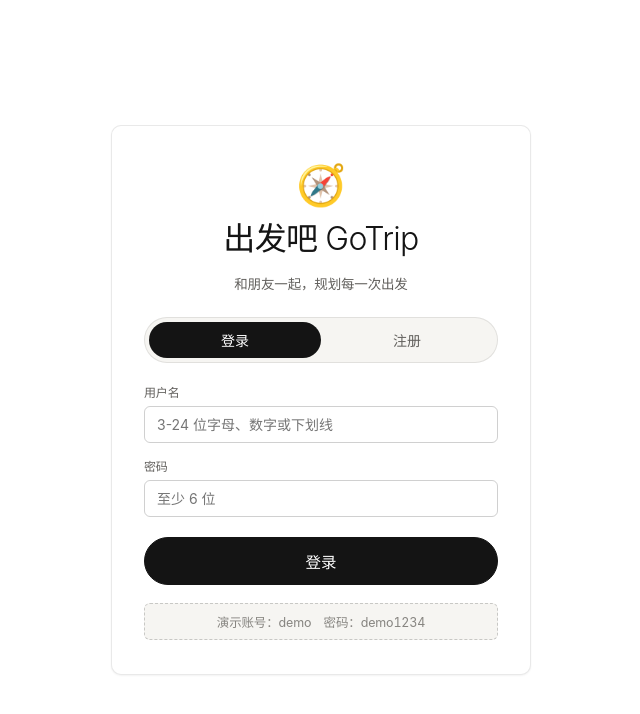
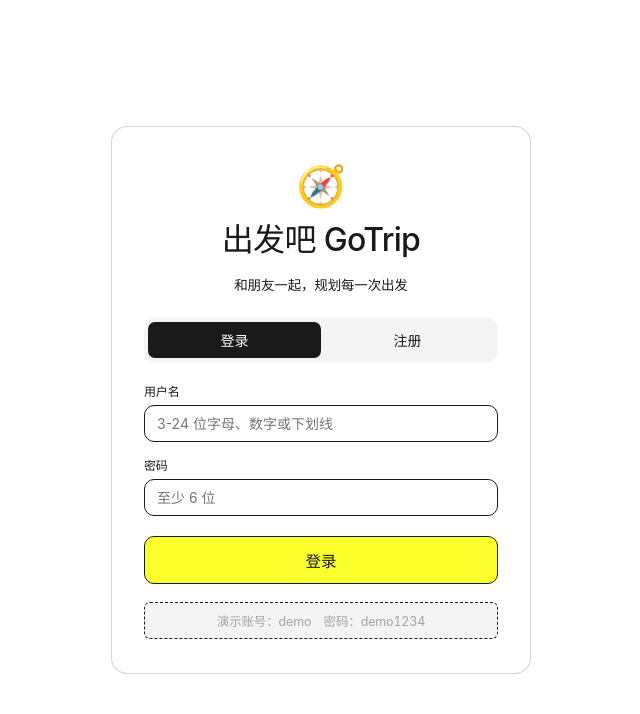
Before and after one commit to icecolaa/go-trip, a React (Vite) app in the folder client/: page /#/login in a window 1280 px wide. Shown: the top 714 px of the page, without its empty margins (319-959 px from the left). Built offline with nearby package versions, Linux system fonts and the light colour scheme.

Commit message:
style: 按 DESIGN.md（Programa）全站重构——白画布+雾灰次表面+墨线边框、荧光黄唯一强调色仅用于主操作、标题 42px/500、按钮输入 10px 卡片 16px、去阴影渐变模糊；规范为 light-only，移除主题切换

```diff
--- a/client/src/components/CreateTripModal.tsx
+++ b/client/src/components/CreateTripModal.tsx
@@ -93,7 +93,7 @@ export default function CreateTripModal({ onClose, onCreated }: { onClose: () =>
         <div className="row-ops" style={{ marginTop: 6 }}>
           {COLORS.map(c => (
             <button key={c} type="button" onClick={() => setColor(c)}
-              style={{ width: 26, height: 26, borderRadius: '50%', background: c, border: color === c ? '3px solid var(--gold)' : '2px solid #fff', boxShadow: '0 1px 4px rgba(0,0,0,.2)' }} />
+              style={{ width: 26, height: 26, borderRadius: '50%', background: c, border: color === c ? '3px solid var(--ink)' : '1px solid var(--line-strong)' }} />
           ))}
         </div>
       </div>
--- a/client/src/pages/SettingsPage.tsx
+++ b/client/src/pages/SettingsPage.tsx
@@ -74,7 +74,7 @@ export default function SettingsPage() {
           <div className="row-ops">
             {AVATAR_COLORS.map(c => (
               <button key={c} onClick={() => setColor(c)}
-                style={{ width: 30, height: 30, borderRadius: '50%', background: c, border: color === c ? '3px solid var(--gold)' : '2px solid #fff', boxShadow: '0 1px 4px rgba(0,0,0,.2)' }} />
+                style={{ width: 30, height: 30, borderRadius: '50%', background: c, border: color === c ? '3px solid var(--ink)' : '1px solid var(--line-strong)' }} />
             ))}
           </div>
         </div>
--- a/client/src/styles.css
+++ b/client/src/styles.css
@@ -1,59 +1,39 @@
-/* ============ GoTrip 设计系统 —— 遵循根目录 DESIGN.md（Henry 暗色编辑风） ============ */
-/* 默认即 DESIGN.md 的暗色本体；亮色为同族反转（Chalk 画布 + Smoke 边框 + 黑字），经 data-theme='light' 启用 */
+/* ============ GoTrip 设计系统 —— 遵循根目录 DESIGN.md（Programa 瑞士亮色风） ============ */
+/* 白画布 + 雾灰次表面 + 墨黑边框与文字 + 荧光黄唯一强调；无阴影、无渐变、无模糊 */
 :root {
-  /* 画布三层：Obsidian → Tar → Carbon */
-  --bg: #000000;
-  --bg-soft: #0c0c0c;
-  --card: #141414;
-  --card-warm: #0c0c0c;
-  /* 文本：Bone / Ash / Smoke */
-  --ink: #d4d0c9;
-  --ink-soft: #878581;
-  --ink-faint: #615f5c;
-  /* 发丝边框：Bone 低透明度 */
-  --line: rgba(212, 208, 201, 0.10);
-  --line-strong: rgba(212, 208, 201, 0.22);
-  /* 彩色只作数据标点（DESIGN.md：stat 数字、在线状态等），禁止装饰性使用 */
-  --green: #1fe274;
-  --green-deep: #d4d0c9;
-  --green-soft: rgba(31, 226, 116, 0.10);
-  --orange: #ff9634;
-  --orange-soft: rgba(255, 150, 52, 0.12);
-  --red: #e2695c;
-  --gold: #878581; /* 原 gold 装饰色退役，映射到 Ash */
-  --blue: #00a8f0;
-  --shadow: 0 1px 2px rgba(20, 21, 26, 0.05);
-  --shadow-lg: 0 1px 2px rgba(20, 21, 26, 0.05);
-  /* 形状：卡片 10 / 图标与输入 6 / 按钮 100（药丸）/ 标签 2 */
-  --radius: 10px;
-  --font-sans: 'Inter', -apple-system, BlinkMacSystemFont, 'PingFang SC', 'Hiragino Sans GB', 'Microsoft YaHei', 'Segoe UI', sans-serif;
+  /* 画布与表面：Canvas → Fog */
+  --bg: #ffffff;
+  --bg-soft: #f4f4f4;
+  --card: #ffffff;
+  --card-warm: #f4f4f4;
+  /* 文本：Ink 为主（层级靠 400/500 字重），Ash 仅用于占位与三级元数据 */
+  --ink: #1a1a1a;
+  --ink-soft: #1a1a1a;
+  --ink-faint: #a3a3a3;
+  /* 边框：hairline 墨线（弱分隔用低透明度，同色相） */
+  --line: rgba(26, 26, 26, 0.18);
+  --line-strong: #1a1a1a;
+  /* 荧光黄：唯一的彩色强调，仅用于当前视口的主操作 */
+  --yellow: #fbff2b;
+  /* 旧令牌退役映射（全站收敛为墨色系，避免出现第二强调色） */
+  --green: #1a1a1a;
+  --green-deep: #1a1a1a;
+  --green-soft: #f4f4f4;
+  --orange: #1a1a1a;
+  --orange-soft: #f4f4f4;
+  --red: #1a1a1a;
+  --gold: #a3a3a3;
+  --blue: #1a1a1a;
+  /* DESIGN.md：刻意不用阴影，层级靠表面色与 1px 边框 */
+  --shadow: none;
+  --shadow-lg: none;
+  /* 圆角：按钮/输入/导航 10px，卡片 16px */
+  --radius: 16px;
+  --radius-ctl: 10px;
+  --font-sans: 'Inter', 'Neue Haas Grotesk Text', -apple-system, BlinkMacSystemFont, 'PingFang SC', 'Hiragino Sans GB', 'Microsoft YaHei', 'Segoe UI', sans-serif;
   --sans: var(--font-sans);
   --mono: 'JetBrains Mono', 'IBM Plex Mono', ui-monospace, 'SF Mono', Consolas, monospace;
-  --serif: var(--font-sans); /* 衬线退役：DESIGN.md 用 300 字重无衬线承载标题 */
-  color-scheme: dark;
-}
-
-/* 亮色主题：Chalk 画布 + 黑字（同族中性，无冷灰），主操作反转为黑底白字 */
-[data-theme='light'] {
-  --bg: #ffffff;
-  --bg-soft: #f6f5f2;
-  --card: #ffffff;
-  --card-warm: #f6f5f2;
-  --ink: #141414;
-  --ink-soft: #615f5c;
-  --ink-faint: #878581;
-  --line: rgba(20, 20, 20, 0.09);
-  --line-strong: rgba(20, 20, 20, 0.20);
-  --green: #0a9d4e;
-  --green-deep: #141414;
-  --green-soft: rgba(10, 157, 78, 0.09);
-  --orange: #c96f14;
-  --orange-soft: rgba(201, 111, 20, 0.10);
-  --red: #c2492f;
-  --gold: #615f5c;
-  --blue: #0077b8;
-  --shadow: 0 1px 2px rgba(20, 21, 26, 0.05);
-  --shadow-lg: 0 1px 2px rgba(20, 21, 26, 0.08);
+  --serif: var(--font-sans);
   color-scheme: light;
 }
 
@@ -85,8 +65,8 @@ body {
 }
 h1, h2, h3, .serif {
   font-family: var(--sans);
-  font-weight: 300; /* DESIGN.md 招牌：细字重标题 */
-  letter-spacing: -0.02em;
+  font-weight: 500; /* DESIGN.md：标题 500，层级靠字重而非颜色 */
+  letter-spacing: -0.02em; /* CJK 收敛自规范的 -0.03em，避免字腔碰撞 */
   text-wrap: balance;
 }
 a { color: var(--ink); text-decoration: none; }
@@ -94,13 +74,11 @@ b, strong { font-weight: 500; }
 button { font-family: inherit; cursor: pointer; }
 input, textarea, select { font-family: inherit; font-size: 14px; color: var(--ink); }
 
-/* 键盘可达性：统一的焦点环（鼠标点击不出现） */
+/* 键盘可达性：统一的焦点环（鼠标点击不出现；规范要求 ring 不靠色相） */
 :where(a, button, [role='button'], input, textarea, select):focus-visible {
   outline: 2px solid var(--ink);
   outline-offset: 2px;
 }
-/* 填充态按钮焦点环换反色，保证对比 */
-.btn.primary:focus-visible, .chip.on:focus-visible, .fw-seg button.on:focus-visible { outline-color: var(--orange); }
 
 /* ---------- 通用组件 ---------- */
 .btn {
@@ -108,7 +86,7 @@ input, textarea, select { font-family: inherit; font-size: 14px; color: var(--in
   border: 1px solid var(--line-strong);
   background: transparent;
   color: var(--ink);
-  border-radius: 100px; /* DESIGN.md：按钮一律药丸形 */
+  border-radius: var(--radius-ctl); /* DESIGN.md：按钮 10px */
   padding: 8px 16px;
   font-size: 14px;
   font-weight: 500;
@@ -118,11 +96,11 @@ input, textarea, select { font-family: inherit; font-size: 14px; color: var(--in
 .btn:hover { border-color: var(--ink-soft); color: var(--ink); }
 .btn:active:not(:disabled) { transform: translateY(1px); }
 .btn.primary {
-  background: var(--ink); border-color: var(--ink); color: var(--bg); /* 主 CTA：Bone 填充黑字（亮色主题反转为黑底白字） */
+  background: var(--yellow); border-color: var(--line-strong); color: var(--ink); /* 主 CTA：荧光黄 + 1px 墨边（贴纸质感） */
 }
-.btn.primary:hover { background: var(--ink); border-color: var(--ink); opacity: .88; color: var(--bg); }
-.btn.danger { color: var(--red); border-color: var(--red); background: transparent; }
-.btn.danger:hover { background: var(--red); border-color: var(--red); color: #fff; }
+.btn.primary:hover { background: var(--yellow); border-color: var(--line-strong); opacity: .85; color: var(--ink); }
+.btn.danger { color: var(--ink); border-color: var(--line-strong); background: transparent; }
+.btn.danger:hover { background: var(--ink); border-color: var(--ink); color: var(--bg); }
 .btn.ghost { border-color: transparent; background: transparent; }
 .btn.ghost:hover { background: var(--bg-soft); }
 .btn.sm { padding: 4px 12px; font-size: 12.5px; }
@@ -139,13 +117,13 @@ input, textarea, select { font-family: inherit; font-size: 14px; color: var(--in
 .input, textarea.input, select.input {
   width: 100%;
   border: 1px solid var(--line-strong);
-  background: transparent;
-  border-radius: 6px; /* DESIGN.md 输入框 6px */
+  background: var(--bg);
+  border-radius: var(--radius-ctl); /* DESIGN.md 输入框 10px */
   padding: 9px 12px;
   outline: none;
   transition: border-color .15s;
 }
-.input:focus { border-color: var(--ink-soft); }
+.input:focus { border-color: var(--line-strong); } /* 规范：聚焦不变色相，靠边框与焦点环 */
 textarea.input { resize: vertical; min-height: 72px; line-height: 1.6; }
 .field { display: flex; flex-direction: column; gap: 6px; margin-bottom: 14px; }
 .field > label { font-size: 12px; color: var(--ink-soft); font-weight: 400; }
@@ -153,8 +131,8 @@ textarea.input { resize: vertical; min-height: 72px; line-height: 1.6; }
 .tag {
   display: inline-flex; align-items: center; gap: 4px;
   font-size: 11px; padding: 2px 8px;
-  border-radius: 2px; /* DESIGN.md 标签 2px，非药丸 */
-  background: var(--green-soft); color: var(--green);
+  border-radius: var(--radius-ctl);
+  background: var(--bg-soft); color: var(--ink);
   border: 1px solid transparent;
 }
 .tag.orange { background: var(--orange-soft); color: var(--orange); border-color: transparent; }
@@ -177,11 +155,10 @@ textarea.input { resize: vertical; min-height: 72px; line-height: 1.6; }
 .empty .big { font-size: 34px; display: block; margin-bottom: 8px; }
 
 /* ---------- 布局 ---------- */
+/* 顶栏：白底无边框（规范 nav），层级靠留白 */
 .topbar {
   position: sticky; top: 0; z-index: 50;
-  background: color-mix(in srgb, var(--bg) 88%, transparent);
-  backdrop-filter: blur(10px);
-  border-bottom: 1px solid var(--line);
+  background: var(--bg);
 }
 .topbar-inner {
   max-width: 1200px; margin: 0 auto; padding: 0 20px;
@@ -196,11 +173,11 @@ textarea.input { resize: vertical; min-height: 72px; line-height: 1.6; }
 /* ---------- 登录页 ---------- */
 .auth-wrap { min-height: 100%; display: grid; place-items: center; padding: 30px 16px; }
 .auth-card { width: 100%; max-width: 420px; padding: 34px 32px; }
-.auth-title { text-align: center; font-size: 32px; font-weight: 300; margin: 4px 0 6px; color: var(--ink); }
+.auth-title { text-align: center; font-size: 32px; font-weight: 500; margin: 4px 0 6px; color: var(--ink); }
 .auth-sub { text-align: center; color: var(--ink-soft); font-size: 13.5px; margin-bottom: 24px; }
-.auth-tabs { display: flex; background: var(--bg-soft); padding: 4px; border-radius: 100px; margin-bottom: 20px; border: 1px solid var(--line); }
+.auth-tabs { display: flex; background: var(--bg-soft); padding: 4px; border-radius: var(--radius-ctl); margin-bottom: 20px; }
 .auth-tabs button {
-  flex: 1; border: none; background: transparent; padding: 8px; border-radius: 100px;
+  flex: 1; border: none; background: transparent; padding: 8px; border-radius: 7px;
   font-size: 14px; color: var(--ink-soft); font-weight: 400;
 }
 .auth-tabs button.on { background: var(--ink); color: var(--bg); font-weight: 500; }
@@ -211,7 +188,7 @@ textarea.input { resize: vertical; min-height: 72px; line-height: 1.6; }
 
 /* ---------- 仪表盘 ---------- */
 .dash-head { display: flex; align-items: flex-end; justify-content: space-between; gap: 16px; margin: 10px 0 18px; flex-wrap: wrap; }
-.dash-head h1 { font-size: 32px; margin: 0; color: var(--ink); }
+.dash-head h1 { font-size: 42px; line-height: 1.1; letter-spacing: -0.03em; margin: 0; color: var(--ink); }
 .dash-head .sub { color: var(--ink-soft); margin-top: 6px; font-size: 14px; }
 .trip-grid { display: grid; grid-template-columns: repeat(auto-fill, minmax(310px, 1fr)); gap: 18px; }
 
@@ -237,7 +214,7 @@ textarea.input { resize: vertical; min-height: 72px; line-height: 1.6; }
 /* 筛选 chips（可交互，属按钮族 → 药丸） */
 .chips { display: flex; gap: 8px; flex-wrap: wrap; }
 .chip {
-  border: 1px solid var(--line-strong); background: transparent; border-radius: 100px;
+  border: 1px solid var(--line-strong); background: transparent; border-radius: var(--radius-ctl);
   padding: 6px 14px; font-size: 13px; color: var(--ink-soft);
   transition: background-color .15s ease, border-color .15s ease, color .15s ease, transform .1s ease;
 }
@@ -249,7 +226,7 @@ textarea.input { resize: vertical; min-height: 72px; line-height: 1.6; }
 .trip-hero { padding: 22px 24px; margin-bottom: 16px; position: relative; overflow: hidden; }
 .trip-hero::after { content: none; }
 .trip-hero .row1 { display: flex; align-items: center; gap: 14px; flex-wrap: wrap; }
-.trip-hero h1 { margin: 0; font-size: 27px; color: var(--ink); }
+.trip-hero h1 { margin: 0; font-size: 32px; color: var(--ink); }
 .trip-hero .emoji-big { font-size: 38px; }
 .trip-hero .meta { color: var(--ink-soft); font-size: 13.5px; margin-top: 8px; display: flex; gap: 16px; flex-wrap: wrap; align-items: center; }
 .progress-line { height: 3px; background: var(--bg-soft); border-radius: 0; overflow: hidden; margin-top: 12px; max-width: 420px; }
@@ -293,7 +270,7 @@ textarea.input { resize: vertical; min-height: 72px; line-height: 1.6; }
 .day-head .info { flex: 1; min-width: 150px; }
 .day-head .info .t { font-weight: 500; font-size: 15.5px; }
 .day-head .info .p { font-size: 12.5px; color: var(--ink-soft); margin-top: 2px; }
-.day-weather { display: flex; align-items: center; gap: 6px; font-size: 12.5px; color: var(--ink-soft); background: var(--bg-soft); border: 1px solid var(--line); padding: 5px 10px; border-radius: 2px; }
+.day-weather { display: flex; align-items: center; gap: 6px; font-size: 12.5px; color: var(--ink); background: var(--bg-soft); border: none; padding: 5px 10px; border-radius: var(--radius-ctl); }
 .day-acts { border: 1px solid var(--line); border-radius: 0 0 14px 14px; overflow: hidden; background: var(--card); }
 .act-row {
   display: flex; gap: 12px; padding: 11px 14px; align-items: flex-start;
@@ -332,7 +309,7 @@ textarea.input { resize: vertical; min-height: 72px; line-height: 1.6; }
 .map-poi-panel h4 { margin: 0 0 9px; font-size: 14px; }
 .poi-item { display: flex; align-items: center; gap: 8px; padding: 7px 8px; border-radius: 9px; cursor: pointer; font-size: 13px; }
 .poi-item:hover { background: var(--bg-soft); }
-.poi-item .k { font-size: 11px; color: var(--ink); background: var(--bg-soft); border-radius: 2px; padding: 1px 6px; flex-shrink: 0; }
+.poi-item .k { font-size: 11px; color: var(--ink); background: var(--bg-soft); border-radius: 4px; padding: 1px 6px; flex-shrink: 0; }
 .poi-item .add { margin-left: auto; flex-shrink: 0; }
 .map-legend {
   position: absolute; bottom: 14px; left: 12px; z-index: 500;
@@ -378,7 +355,7 @@ textarea.input { resize: vertical; min-height: 72px; line-height: 1.6; }
 .member-card .loc { font-size: 12.5px; color: var(--ink-soft); background: var(--card-warm); border-radius: 9px; padding: 7px 10px; }
 .member-card .ops { display: flex; gap: 6px; flex-wrap: wrap; }
 .online-badge { position: absolute; top: 14px; right: 16px; font-size: 11.5px; color: var(--green); display: flex; align-items: center; gap: 4px; }
-.online-badge .dot { width: 7px; height: 7px; border-radius: 50%; background: var(--green); box-shadow: 0 0 0 3px rgba(31,226,116,.15); }
+.online-badge .dot { width: 8px; height: 8px; border-radius: 50%; background: var(--ink); }
 .role-select { border: 1px solid var(--line-strong); border-radius: 6px; padding: 4px 6px; background: transparent; font-size: 12.5px; }
 
 .invite-panel { padding: 18px 20px; margin-bottom: 16px; }
@@ -426,7 +403,7 @@ textarea.input { resize: vertical; min-height: 72px; line-height: 1.6; }
 /* ---------- Toast ---------- */
 .toast-wrap { position: fixed; top: 18px; left: 50%; transform: translateX(-50%); z-index: 200; display: flex; flex-direction: column; gap: 8px; align-items: center; }
 .toast {
-  background: var(--ink); color: var(--bg); font-size: 13.5px; padding: 9px 18px; border-radius: 100px;
+  background: var(--ink); color: var(--bg); font-size: 13.5px; padding: 9px 18px; border-radius: var(--radius-ctl);
   box-shadow: var(--shadow-lg); animation: popIn .18s ease; max-width: 90vw;
 }
 .toast.err { background: var(--red); }
@@ -448,7 +425,7 @@ textarea.input { resize: vertical; min-height: 72px; line-height: 1.6; }
 }
 .skel::after {
   content: ''; position: absolute; inset: 0;
-  background: linear-gradient(100deg, transparent 30%, rgba(212, 208, 201, 0.07) 50%, transparent 70%);
+  background: linear-gradient(100deg, transparent 30%, rgba(26, 26, 26, 0.05) 50%, transparent 70%);
   animation: skelSweep 1.4s ease-in-out infinite;
 }
 @keyframes skelSweep { from { transform: translateX(-100%); } to { transform: translateX(100%); } }
@@ -461,7 +438,7 @@ textarea.input { resize: vertical; min-height: 72px; line-height: 1.6; }
 /* 在线状态小圆点（成员卡、在线人数标签共用） */
 .dot-online {
   display: inline-block; width: 8px; height: 8px; border-radius: 50%;
-  background: var(--green); box-shadow: 0 0 0 3px rgba(31, 226, 116, .15);
+  background: var(--ink);
 }
 .weather-strip { display: flex; gap: 10px; overflow-x: auto; padding: 4px 2px 10px; }
 .weather-cell {
@@ -482,8 +459,7 @@ textarea.input { resize: vertical; min-height: 72px; line-height: 1.6; }
    ============================================================ */
 .tm-overlay {
   position: fixed; inset: 0; z-index: 300;
-  background: rgba(0, 0, 0, .62);
-  backdrop-filter: blur(6px);
+  background: rgba(26, 26, 26, .45);
   animation: fadeIn .18s ease;
   overflow: hidden;
 }
@@ -507,7 +483,7 @@ textarea.input { resize: vertical; min-height: 72px; line-height: 1.6; }
 .tm-topline small { font-size: 10.5px; letter-spacing: .22em; opacity: .75; font-weight: 400; font-family: var(--mono); }
 .tm-topline strong { display: block; font-family: var(--serif); font-size: 24px; margin-top: 4px; letter-spacing: .04em; }
 .tm-close {
-  width: 36px; height: 36px; border-radius: 100px; border: 1px solid var(--line-strong);
+  width: 36px; height: 36px; border-radius: var(--radius-ctl); border: 1px solid var(--line-strong);
   background: transparent; color: var(--ink); font-size: 19px; line-height: 1;
 }
 .tm-close:hover { background: var(--bg-soft); }
@@ -523,7 +499,7 @@ textarea.input { resize: vertical; min-height: 72px; line-height: 1.6; }
 .tm-day span { display: block; font-size: 11.5px; margin-top: 3px; opacity: .85; max-width: 128px; overflow: hidden; text-overflow: ellipsis; white-space: nowrap; }
 .tm-day.is-active { background: var(--ink); color: var(--bg); border-color: var(--ink); font-weight: 500; }
 .tm-arrow {
-  flex-shrink: 0; width: 30px; height: 30px; border-radius: 100px;
+  flex-shrink: 0; width: 30px; height: 30px; border-radius: var(--radius-ctl);
   border: 1px solid var(--line-strong); background: transparent; color: var(--ink); font-size: 15px;
 }
 .tm-arrow:hover { background: var(--bg-soft); }
@@ -587,8 +563,8 @@ textarea.input { resize: vertical; min-height: 72px; line-height: 1.6; }
 .tm-stop-meta .act-icon { width: 26px; height: 26px; font-size: 13px; border-radius: 8px; }
 .tm-cost { font-size: 12.5px; color: var(--orange); font-weight: 500; }
 .tm-next-tag {
-  font-style: normal; font-size: 10.5px; color: #000; background: var(--orange);
-  border-radius: 2px; padding: 1.5px 8px; margin-left: 8px; vertical-align: 2px; font-weight: 500;
+  font-style: normal; font-size: 10.5px; color: var(--bg); background: var(--ink);
+  border-radius: var(--radius-ctl); padding: 1.5px 8px; margin-left: 8px; vertical-align: 2px; font-weight: 500;
 }
 .tm-stop-actions { display: flex; flex-direction: column; gap: 6px; flex-shrink: 0; }
 .tm-act-link {
@@ -645,19 +621,11 @@ textarea.input { resize: vertical; min-height: 72px; line-height: 1.6; }
 .hb-dot { color: var(--ink-faint); font-weight: 400; }
 .hb-item-label {
   flex-shrink: 0; max-width: 40%; font-size: 12px; color: var(--ink);
-  background: var(--bg-soft); border-radius: 2px; padding: 1px 7px; height: fit-content;
+  background: var(--bg-soft); border-radius: var(--radius-ctl); padding: 1px 7px; height: fit-content;
   font-weight: 400;
 }
 .hb-foot { margin-top: auto; display: flex; gap: 6px; }
 
-/* ============================================================
-   亮色主题补充（默认即暗色；亮色仅覆写遮罩与骨架高光）
-   ============================================================ */
-[data-theme='light'] .modal-mask { background: rgba(20, 20, 20, .32); }
-[data-theme='light'] .tm-overlay { background: rgba(20, 20, 20, .35); }
-[data-theme='light'] .skel::after {
-  background: linear-gradient(100deg, transparent 30%, rgba(20, 20, 20, 0.05) 50%, transparent 70%);
-}
 
 /* ============================================================
    Editorial 排版润色
@@ -666,7 +634,7 @@ textarea.input { resize: vertical; min-height: 72px; line-height: 1.6; }
 .section-title::before {
   content: ''; position: absolute; left: 0; top: 50%; transform: translateY(-50%);
   width: 3px; height: 70%; border-radius: 0;
-  background: var(--orange);
+  background: var(--ink);
 }
 .tab-pane { animation: riseIn .28s ease; }
 @keyframes riseIn { from { opacity: 0; transform: translateY(10px); } }
@@ -679,7 +647,7 @@ textarea.input { resize: vertical; min-height: 72px; line-height: 1.6; }
   position: fixed; /* 位置由内联 left/top 控制（支持拖拽记忆） */
   z-index: 90; /* 低于弹窗(100)，弹窗打开时不遮挡操作 */
   display: flex; align-items: center; gap: 7px;
-  border: none; border-radius: 100px;
+  border: none; border-radius: var(--radius-ctl);
   background: var(--ink); color: var(--bg);
   font-size: 14px; font-weight: 500;
   padding: 12px 18px; cursor: grab;
@@ -702,7 +670,7 @@ textarea.input { resize: vertical; min-height: 72px; line-height: 1.6; }
 .ua-restore {
   position: fixed; right: 0; top: 58%; z-index: 90;
   width: 26px; height: 50px; padding: 0;
-  border: none; border-radius: 6px 0 0 6px;
+  border: none; border-radius: var(--radius-ctl) 0 0 var(--radius-ctl);
   background: var(--ink); color: var(--bg);
   font-size: 13px; cursor: pointer;
   opacity: .5; box-shadow: none;
@@ -735,7 +703,7 @@ textarea.input { resize: vertical; min-height: 72px; line-height: 1.6; }
 .ua-head b { font-size: 16px; letter-spacing: -0.01em; }
 .ua-head .kicker { color: var(--ink-faint); }
 .ua-close {
-  width: 30px; height: 30px; border-radius: 100px; border: 1px solid var(--line-strong);
+  width: 30px; height: 30px; border-radius: var(--radius-ctl); border: 1px solid var(--line-strong);
   background: transparent; color: var(--ink); font-size: 16px; line-height: 1;
 }
 .ua-close:hover { background: var(--bg); }
@@ -955,32 +923,32 @@ textarea.input { resize: vertical; min-height: 72px; line-height: 1.6; }
 .fw-card-head { display: flex; align-items: center; gap: 12px; flex-wrap: wrap; }
 .fw-rank {
   display: inline-flex; align-items: center; justify-content: center;
-  min-width: 30px; height: 30px; border-radius: 2px;
+  min-width: 30px; height: 30px; border-radius: var(--radius-ctl);
   background: var(--bg-soft); color: var(--ink); font-weight: 400; font-family: var(--mono);
 }
 .fw-city { font-size: 16px; font-weight: 500; display: flex; align-items: center; flex-wrap: wrap; gap: 4px; }
 .fw-price { text-align: right; }
 .fw-price-total { font-size: 24px; font-weight: 400; color: var(--orange); letter-spacing: -0.02em; }
 .fw-card-foot { display: flex; align-items: center; justify-content: space-between; margin-top: 8px; padding-top: 8px; border-top: 1px dashed var(--line); }
-.fw-advice { margin-top: 10px; background: var(--bg-soft); border: 1px solid var(--line); border-radius: 10px; padding: 10px 14px; }
+.fw-advice { margin-top: 10px; background: var(--bg-soft); border: none; border-radius: var(--radius-ctl); padding: 10px 14px; }
 .fw-advice-summary { font-size: 13.5px; color: var(--ink); margin-bottom: 8px; font-weight: 500; }
 .fw-advice-grid { display: grid; grid-template-columns: repeat(auto-fit, minmax(180px, 1fr)); gap: 8px; }
 .fw-advice-item { background: var(--card); border: 1px solid var(--line); border-radius: 10px; padding: 8px 12px; display: flex; flex-direction: column; gap: 3px; }
 .fw-advice-item b { font-size: 12.5px; }
 .fw-advice-item span { font-size: 12.5px; color: var(--ink-soft); line-height: 1.55; }
-.fw-advice-flag { margin-top: 8px; background: var(--bg-soft); border-radius: 2px; padding: 6px 10px; font-size: 12.5px; color: var(--ink); }
+.fw-advice-flag { margin-top: 8px; background: var(--bg-soft); border-radius: var(--radius-ctl); padding: 6px 10px; font-size: 12.5px; color: var(--ink); }
 
 /* 飞哪儿 v2：条件 chips / 分段控件 / 工具栏 / 目的地卡片 / 查询记录 */
 .fw-chiprow { display: flex; flex-wrap: wrap; gap: 6px; align-items: center; margin-top: 12px; }
-.fw-chip { font-size: 12px; color: var(--ink-soft); background: var(--bg-soft); border: 1px solid var(--line); border-radius: 2px; padding: 3px 11px; white-space: nowrap; }
-.fw-chip-btn { cursor: pointer; font-family: inherit; color: var(--ink); border-color: var(--line-strong); border-radius: 100px; }
+.fw-chip { font-size: 12px; color: var(--ink); background: var(--bg-soft); border: 1px solid transparent; border-radius: var(--radius-ctl); padding: 3px 11px; white-space: nowrap; }
+.fw-chip-btn { cursor: pointer; font-family: inherit; color: var(--ink); background: var(--bg); border-color: var(--line-strong); }
 .fw-chip-btn:hover { border-color: var(--ink-soft); }
 .fw-spacer { flex: 1; }
-.fw-seg { display: inline-flex; border: 1px solid var(--line-strong); border-radius: 100px; overflow: hidden; background: transparent; }
+.fw-seg { display: inline-flex; border: 1px solid var(--line-strong); border-radius: var(--radius-ctl); overflow: hidden; background: transparent; }
 .fw-seg button { border: 0; background: transparent; padding: 8px 16px; font-size: 13px; color: var(--ink-soft); cursor: pointer; font-family: inherit; transition: background-color .15s ease, color .15s ease; }
 .fw-seg button + button { border-left: 1px solid var(--line); }
 .fw-seg button.on { background: var(--ink); color: var(--bg); font-weight: 500; }
-.fw-step { display: inline-flex; align-items: center; border: 1px solid var(--line-strong); border-radius: 6px; overflow: hidden; background: transparent; }
+.fw-step { display: inline-flex; align-items: center; border: 1px solid var(--line-strong); border-radius: var(--radius-ctl); overflow: hidden; background: var(--bg); }
 .fw-step button { width: 34px; align-self: stretch; border: 0; background: transparent; font-size: 16px; color: var(--ink-soft); cursor: pointer; font-family: inherit; }
 .fw-step button:hover { background: var(--bg-soft); color: var(--ink); }
 .fw-step input { width: 44px; align-self: stretch; border: 0; text-align: center; font-size: 14px; background: transparent; outline: none; color: var(--ink); -moz-appearance: textfield; appearance: textfield; }
@@ -992,20 +960,20 @@ textarea.input { resize: vertical; min-height: 72px; line-height: 1.6; }
 .fw-advice-target b { font-size: 14.5px; }
 .fw-restore {
   display: flex; gap: 10px; align-items: center; flex-wrap: wrap;
-  background: var(--orange-soft); border: 1px solid transparent; color: var(--orange);
-  border-radius: 2px; padding: 8px 12px; font-size: 12.5px; margin-bottom: 12px;
+  background: var(--bg-soft); border: 1px solid transparent; color: var(--ink);
+  border-radius: var(--radius-ctl); padding: 8px 12px; font-size: 12.5px; margin-bottom: 12px;
 }
 .fw-dests { display: grid; grid-template-columns: repeat(auto-fill, minmax(260px, 1fr)); gap: 10px; margin-top: 10px; }
 .fw-dest { background: var(--bg-soft); border: 1px solid var(--line); border-radius: 10px; padding: 12px 14px; display: flex; flex-direction: column; gap: 7px; }
 .fw-dest-head { display: flex; align-items: center; gap: 8px; flex-wrap: wrap; }
-.fw-code { font-family: var(--mono); font-size: 11px; font-weight: 400; color: var(--bg); background: var(--ink); border-radius: 2px; padding: 3px 6px; }
+.fw-code { font-family: var(--mono); font-size: 11px; font-weight: 400; color: var(--bg); background: var(--ink); border-radius: 4px; padding: 3px 6px; }
 .fw-dest-city { font-size: 15.5px; }
 .fw-dest-price { margin-left: auto; font-size: 18px; font-weight: 400; color: var(--orange); letter-spacing: -0.02em; }
 .fw-dest-meta { font-size: 12px; color: var(--ink-soft); line-height: 1.7; }
 .fw-dest-ops { display: flex; gap: 6px; align-items: center; flex-wrap: wrap; }
 .fw-dest-combos { display: flex; flex-direction: column; gap: 8px; margin-top: 4px; }
 .fw-dest-combos .fw-card { background: var(--card); margin-bottom: 0; }
-.fw-tag-visited { font-size: 11px; color: var(--ink); background: var(--bg-soft); border: 1px solid var(--line); border-radius: 2px; padding: 1px 8px; }
+.fw-tag-visited { font-size: 11px; color: var(--ink); background: var(--bg-soft); border: 1px solid transparent; border-radius: var(--radius-ctl); padding: 1px 8px; }
 .fw-legs { display: flex; gap: 14px; flex-wrap: wrap; margin-top: 5px; }
 .fw-leg { flex: 1; min-width: 150px; }
 .fw-leg-cap { font-size: 11px; color: var(--ink-faint); display: flex; justify-content: space-between; margin-bottom: 2px; }
@@ -1043,7 +1011,7 @@ textarea.input { resize: vertical; min-height: 72px; line-height: 1.6; }
 .link-card { padding: 13px 15px; display: flex; flex-direction: column; gap: 6px; transition: border-color .15s ease; }
 .link-card:hover { border-color: var(--line-strong); }
 .link-card-head { display: flex; align-items: center; justify-content: space-between; }
-.link-type { font-size: 11.5px; color: var(--ink); background: var(--bg-soft); border-radius: 2px; padding: 2px 8px; }
+.link-type { font-size: 11.5px; color: var(--ink); background: var(--bg-soft); border-radius: var(--radius-ctl); padding: 2px 8px; }
 .link-del { opacity: 0; }
 .link-card:hover .link-del { opacity: 1; }
 @media (hover: none) { .link-del { opacity: .6; } }
```
Also changed, not shown: client/index.html (+2 -12 lines), client/src/components/ui.tsx (+1 -28 lines).
